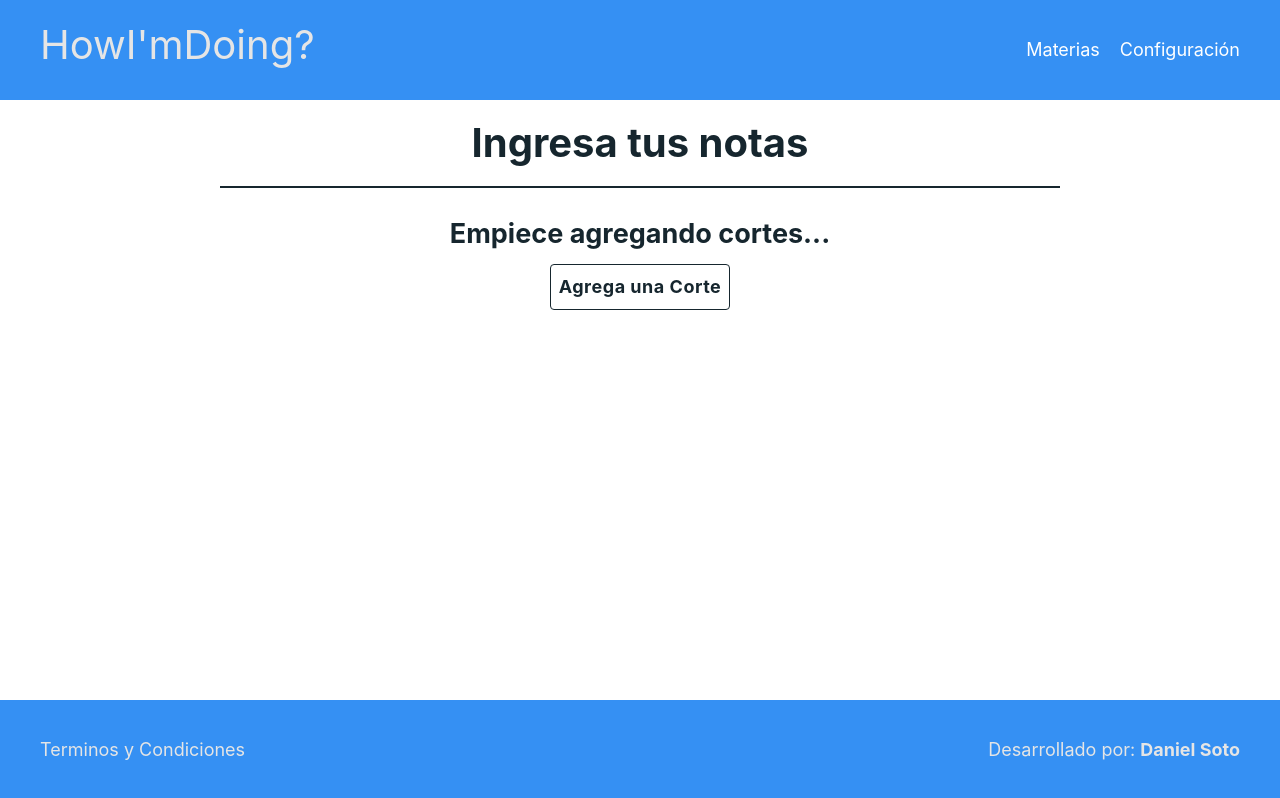
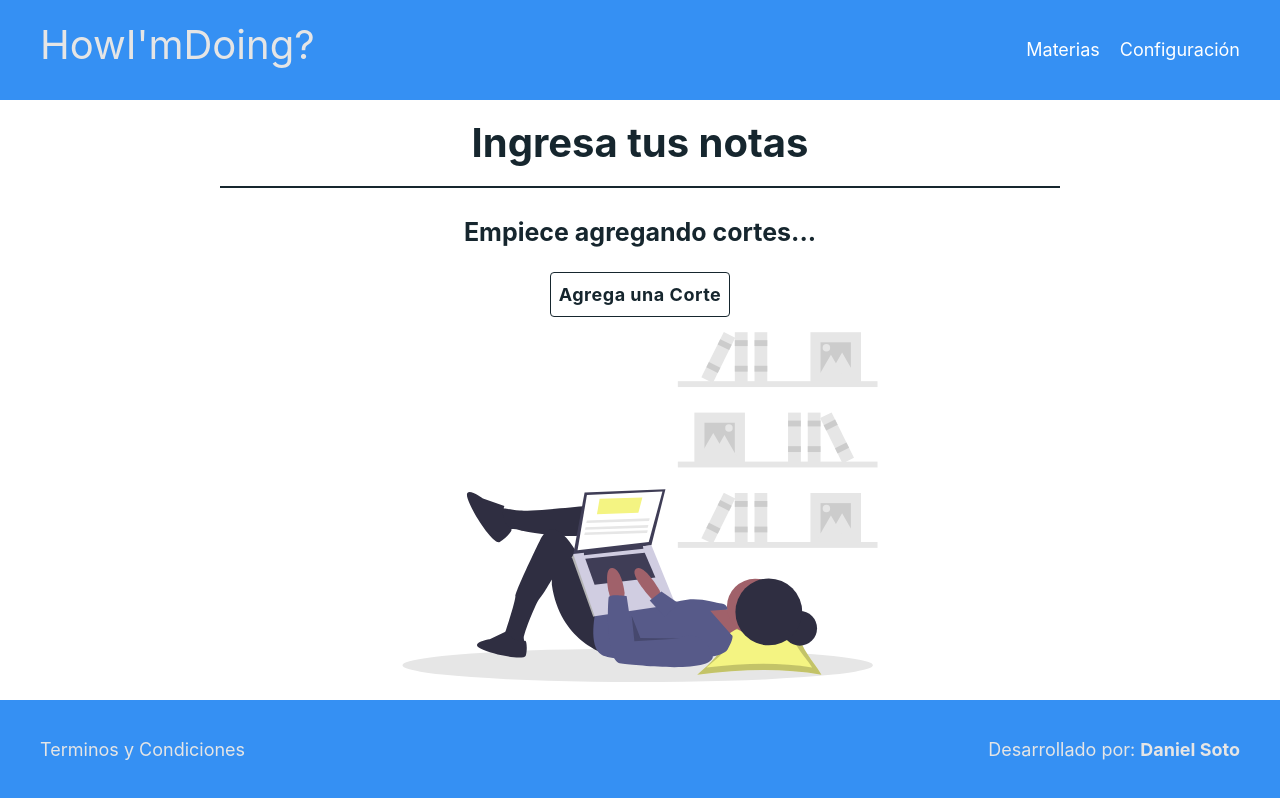
Before and after one commit to danielsoto-dev/HowImDoing, a React (Create React App) app: page / in a window 1280 px wide. Built offline with nearby package versions, Linux system fonts and the light colour scheme.

Commit message:
Added bg photo empty

```diff
--- a/src/components/GradesList.js
+++ b/src/components/GradesList.js
@@ -1,6 +1,7 @@
 import React, { useState } from "react";
 import GradeItem from "./GradeItem";
 import getResult from "../utilities/getResult";
+import { ReactComponent as ReactImage } from "../images/empty-list-image.svg";
 function GradesList() {
   const [grades, setGrades] = useState([]);
   const handleNewGrade = () => {
@@ -73,10 +74,11 @@ function GradesList() {
     </div>
   ) : (
     <React.Fragment>
-      <h2>Empiece agregando cortes...</h2>
+      <h2 className="main-container__subtitle ">Empiece agregando cortes...</h2>
       <button onClick={handleNewGrade} className="button" type="button">
         Agrega una Corte
       </button>
+      <ReactImage className="main-image"></ReactImage>
     </React.Fragment>
   );
 }
--- a/src/styles/App.scss
+++ b/src/styles/App.scss
@@ -9,7 +9,7 @@
 @import "./layout/header";
 @import "./layout/main-container";
 @import "./layout/footer";
-
+@import "./components/image";
 @import "./components/grade-list";
 @import "./components/grade-item";
 @import "./components/button";
--- /dev/null
+++ b/src/styles/components/_image.scss
@@ -0,0 +1,7 @@
+.main-image {
+  width: 80%;
+  height: 350px;
+  @include breakpoint(tablet) {
+    width: 50%;
+  }
+}
--- a/src/styles/layout/_main-container.scss
+++ b/src/styles/layout/_main-container.scss
@@ -11,6 +11,12 @@
     padding: 20px;
     width: 80%;
   }
+  &__subtitle {
+    margin-bottom: 10px;
+    font-size: 25px;
+    text-align: center;
+    width: 80%;
+  }
   @include breakpoint(tablet) {
     @include max-width($max-width: 1400px);
     padding: 0px 40px;
```
Also changed, not shown: src/images/empty-list-image.svg (added).
